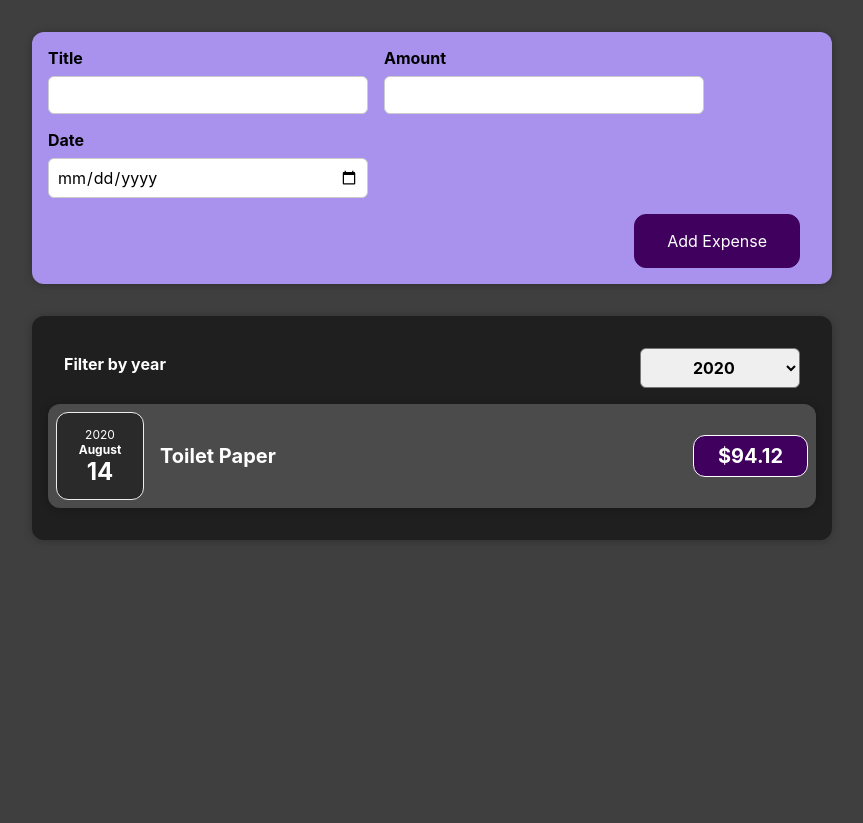
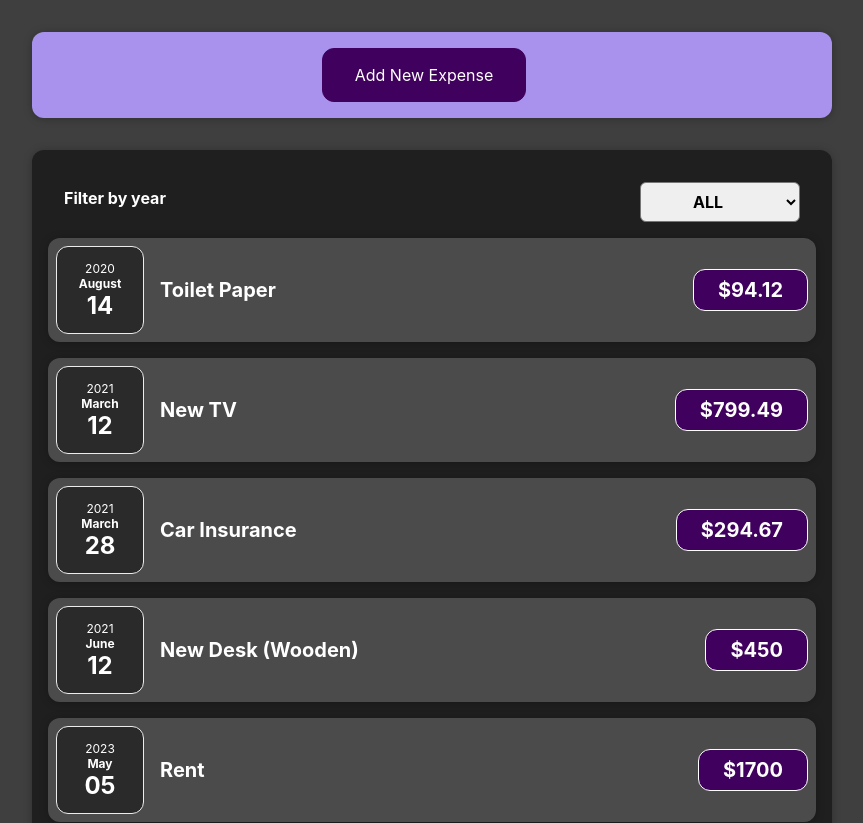
Before and after one commit to JosephAO/react-guide, a React (Create React App) app: page / in a window 1280 px wide. Shown: the top 823 px of the page, without its empty margins (208-1071 px from the left). Before the commit the page ends 800 px from the top, so only its background shows below. Built offline with nearby package versions, Linux system fonts and the light colour scheme.

Commit message:
added: empty response and open/close 'add' form

```diff
--- a/src/App.js
+++ b/src/App.js
@@ -39,6 +39,7 @@ function App() {
 	];
 
 	const [expenseList, setExpenseList] = useState(initialList);
+	const [showAddExpenseCard, setShowAddExpenseCard] = useState(false);
 
 	const addNewExpense = (expenseObj) => {
 		setExpenseList((prevState) => [expenseObj, ...prevState]);
@@ -46,7 +47,11 @@ function App() {
 
 	return (
 		<div>
-			<NewExpense addNewExpense={addNewExpense} />
+			<NewExpense
+				expanded={showAddExpenseCard}
+				setExpanded={setShowAddExpenseCard}
+				addNewExpense={addNewExpense}
+			/>
 			<ExpenseList expenseList={expenseList} />
 		</div>
 	);
--- a/src/components/Expense/ExpenseList.css
+++ b/src/components/Expense/ExpenseList.css
@@ -5,3 +5,13 @@
 	width: 50rem;
 	max-width: 95%;
 }
+
+.expenses-list {
+	list-style: none;
+	padding: 0;
+}
+
+.expenses-list__fallback {
+	color: white;
+	text-align: center;
+}
--- a/src/components/Expense/ExpenseList.js
+++ b/src/components/Expense/ExpenseList.js
@@ -6,7 +6,7 @@ import ExpenseFilter from "./ExpenseFilter";
 import "./ExpenseList.css";
 
 export default function ExpenseList({ expenseList }) {
-	const [filterYear, setFilterYear] = useState("2020");
+	const [filterYear, setFilterYear] = useState("all");
 
 	const selectYearHandler = (e) => {
 		setFilterYear(e.target.value);
@@ -17,12 +17,20 @@ export default function ExpenseList({ expenseList }) {
 			? expenseList.filter((item) => item.date.getFullYear().toString() === filterYear)
 			: expenseList;
 
+	let expenseListContent = (
+		<h2 className="expenses-list__fallback">{`No expenses found for ${filterYear}.`}</h2>
+	);
+
+	if (filteredList.length > 0) {
+		expenseListContent = filteredList.map((item) => (
+			<ExpenseItem key={item.id} date={item.date} amount={item.amount} title={item.title} />
+		));
+	}
+
 	return (
 		<Card className="expenseList">
 			<ExpenseFilter setYear={filterYear} onYearSelection={selectYearHandler} />
-			{filteredList.map((item) => (
-				<ExpenseItem key={item.id} date={item.date} amount={item.amount} title={item.title} />
-			))}
+			{expenseListContent}
 		</Card>
 	);
 }
--- a/src/components/NewExpense/ExpenseForm.css
+++ b/src/components/NewExpense/ExpenseForm.css
@@ -24,3 +24,7 @@
 .new-expense__actions {
 	text-align: right;
 }
+
+.expense-stub__actions {
+	text-align: center;
+}
--- a/src/components/NewExpense/ExpenseForm.js
+++ b/src/components/NewExpense/ExpenseForm.js
@@ -2,7 +2,7 @@ import React, { useState } from "react";
 
 import "./ExpenseForm.css";
 
-const ExpenseForm = ({ onSaveNewEntry }) => {
+const ExpenseForm = ({ onSaveNewEntry, onCancel }) => {
 	const [input, setInput] = useState({
 		title: "",
 		amount: "",
@@ -24,13 +24,21 @@ const ExpenseForm = ({ onSaveNewEntry }) => {
 			return { ...prevState, date: new Date(e.target.value) };
 		});
 
+	const submitFormHandler = (e) => {
+		e.preventDefault();
+		if (input.title && input.amount && input.date) {
+			onSaveNewEntry(input);
+			setInput({ title: "", amount: "", date: "" });
+		}
+	};
+
+	const cancelFormHandler = (e) => {
+		e.preventDefault();
+		onCancel();
+	};
+
 	return (
-		<form
-			onSubmit={(e) => {
-				e.preventDefault();
-				onSaveNewEntry(input);
-				setInput({ title: "", amount: "", date: "" });
-			}}>
+		<form onSubmit={submitFormHandler}>
 			<div className="new-expense__controls">
 				<div className="new-expense__control">
 					<label>Title</label>
@@ -47,6 +55,7 @@ const ExpenseForm = ({ onSaveNewEntry }) => {
 				</div>
 				<div className="new-expense__control">
 					<label>Date</label>
+
 					<input
 						type="date"
 						min="2019-01-01"
@@ -57,6 +66,7 @@ const ExpenseForm = ({ onSaveNewEntry }) => {
 			</div>
 
 			<div className="new-expense__actions">
+				<button onClick={cancelFormHandler}>Cancel</button>
 				<button type="submit">Add Expense</button>
 			</div>
 		</form>
--- /dev/null
+++ b/src/components/NewExpense/ExpenseFormStub.js
@@ -0,0 +1,13 @@
+import React from "react";
+import "./ExpenseForm.css";
+const ExpenseFormStub = ({ onExpandStub }) => {
+	return (
+		<div>
+			<div className="expense-stub__actions">
+				<button onClick={onExpandStub}>Add New Expense</button>
+			</div>
+		</div>
+	);
+};
+
+export default ExpenseFormStub;
--- a/src/components/NewExpense/NewExpense.js
+++ b/src/components/NewExpense/NewExpense.js
@@ -1,8 +1,9 @@
 import React from "react";
 import "./NewExpense.css";
 import ExpenseForm from "./ExpenseForm";
+import ExpenseFormStub from "./ExpenseFormStub";
 
-const NewExpense = ({ addNewExpense }) => {
+const NewExpense = ({ expanded, setExpanded, addNewExpense }) => {
 	const newEntryHandler = (newData) => {
 		const newId = Math.ceil(Math.random() * 10000).toString();
 
@@ -10,9 +11,17 @@ const NewExpense = ({ addNewExpense }) => {
 		addNewExpense(expenseData);
 	};
 
+	const expandStubHandler = (setShowForm) => {
+		setExpanded(setShowForm);
+	};
+
 	return (
 		<div className="new-expense">
-			<ExpenseForm onSaveNewEntry={newEntryHandler} />
+			{expanded ? (
+				<ExpenseForm onCancel={() => expandStubHandler(false)} onSaveNewEntry={newEntryHandler} />
+			) : (
+				<ExpenseFormStub onExpandStub={() => expandStubHandler(true)} />
+			)}
 		</div>
 	);
 };
```
